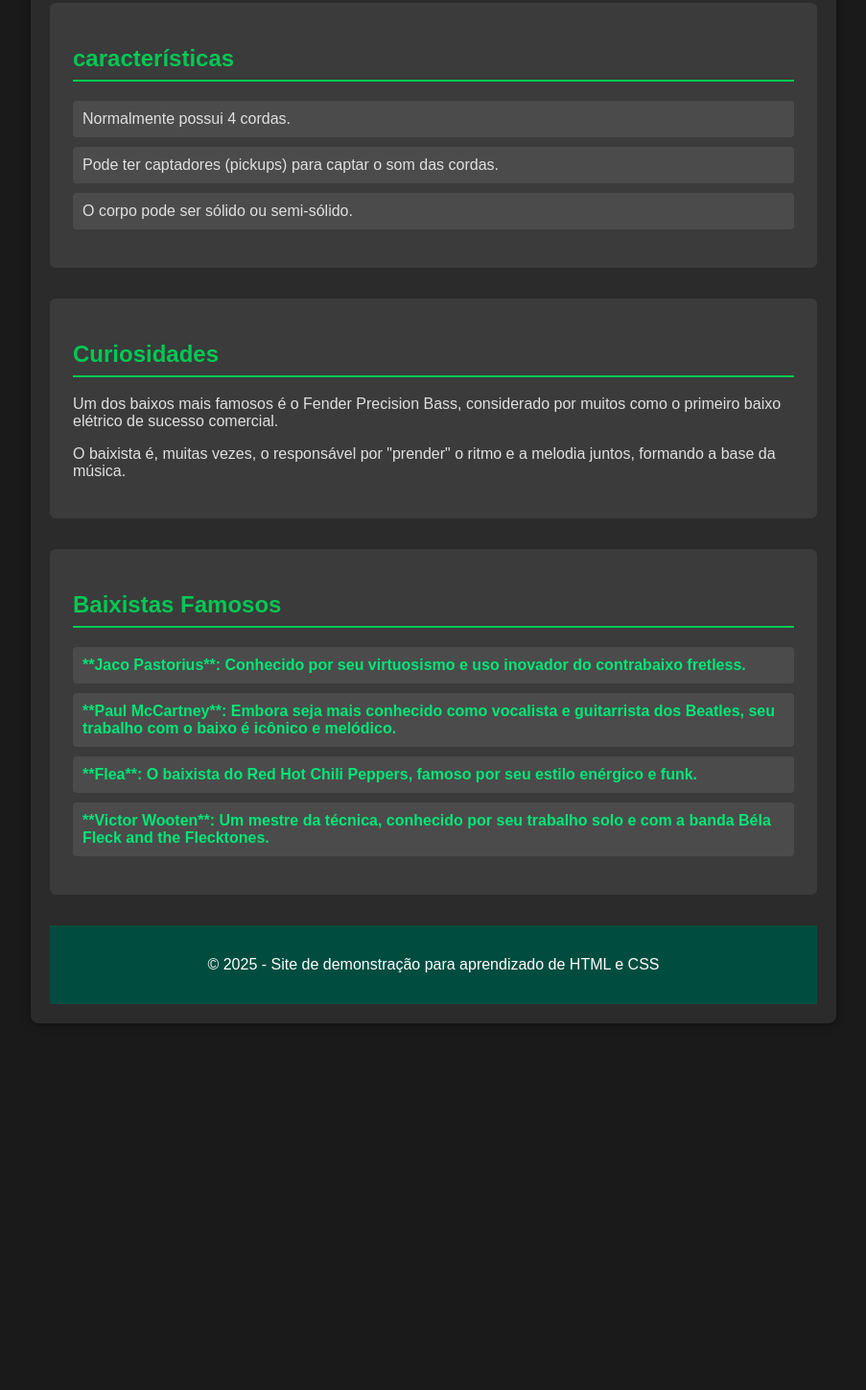
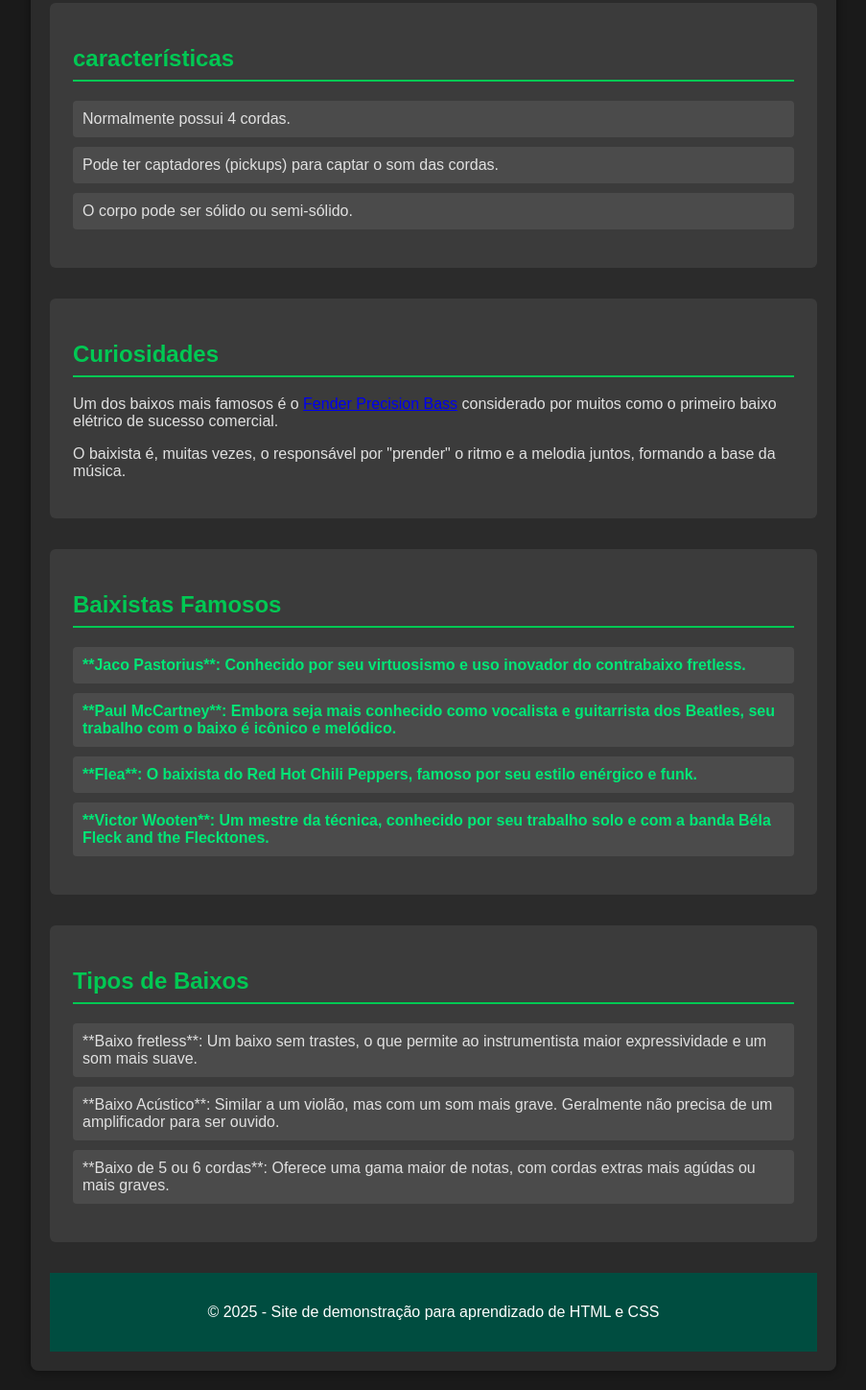
Before and after one commit to carlos-agf/Mundo_do_Contrabaixo, a plain HTML site: page index.html in a window 1280 px wide. Shown: the part 406-1854 px from the top of the page at 96% size, without its empty margins (188-1091 px from the left). Before the commit the page ends 1492 px from the top, so only its background shows below. Drawn offline with Linux system fonts and the light colour scheme.

Commit message:
Criação da sessão tipos de baixos

```diff
--- a/index.html
+++ b/index.html
@@ -33,7 +33,7 @@
 
         <section id="curiosidades">
             <h2>Curiosidades</h2>
-            <p>Um dos baixos mais famosos é o Fender Precision Bass, considerado por muitos como o primeiro baixo
+            <p>Um dos baixos mais famosos é o <a href="https://www.youtube.com/watch?v=tMuBGw-B4mU&list=RDtMuBGw-B4mU&start_radio=1" target="_blank">Fender Precision Bass</a> considerado por muitos como o primeiro baixo
                 elétrico de sucesso comercial.</p>
             <p>O baixista é, muitas vezes, o responsável por "prender" o ritmo e a melodia juntos, formando a base da
                 música.</p>
@@ -51,6 +51,15 @@
             </ul>
         </section>
 
+        <section id="tipos-de-baixos">
+            <h2>Tipos de Baixos</h2>
+            <ul>
+                <li>**Baixo fretless**: Um baixo sem trastes, o que permite ao instrumentista maior expressividade e um som mais suave.</li>
+                <li>**Baixo Acústico**: Similar a um violão, mas com um som mais grave. Geralmente não precisa de um amplificador para ser ouvido.</li>
+                <li>**Baixo de 5 ou 6 cordas**: Oferece uma gama maior de notas, com cordas extras mais agúdas ou mais graves.</li>
+            </ul>
+        </section>
+
         <footer>
             <p>&copy; 2025 - Site de demonstração para aprendizado de HTML e CSS</p>
         </footer>
```
